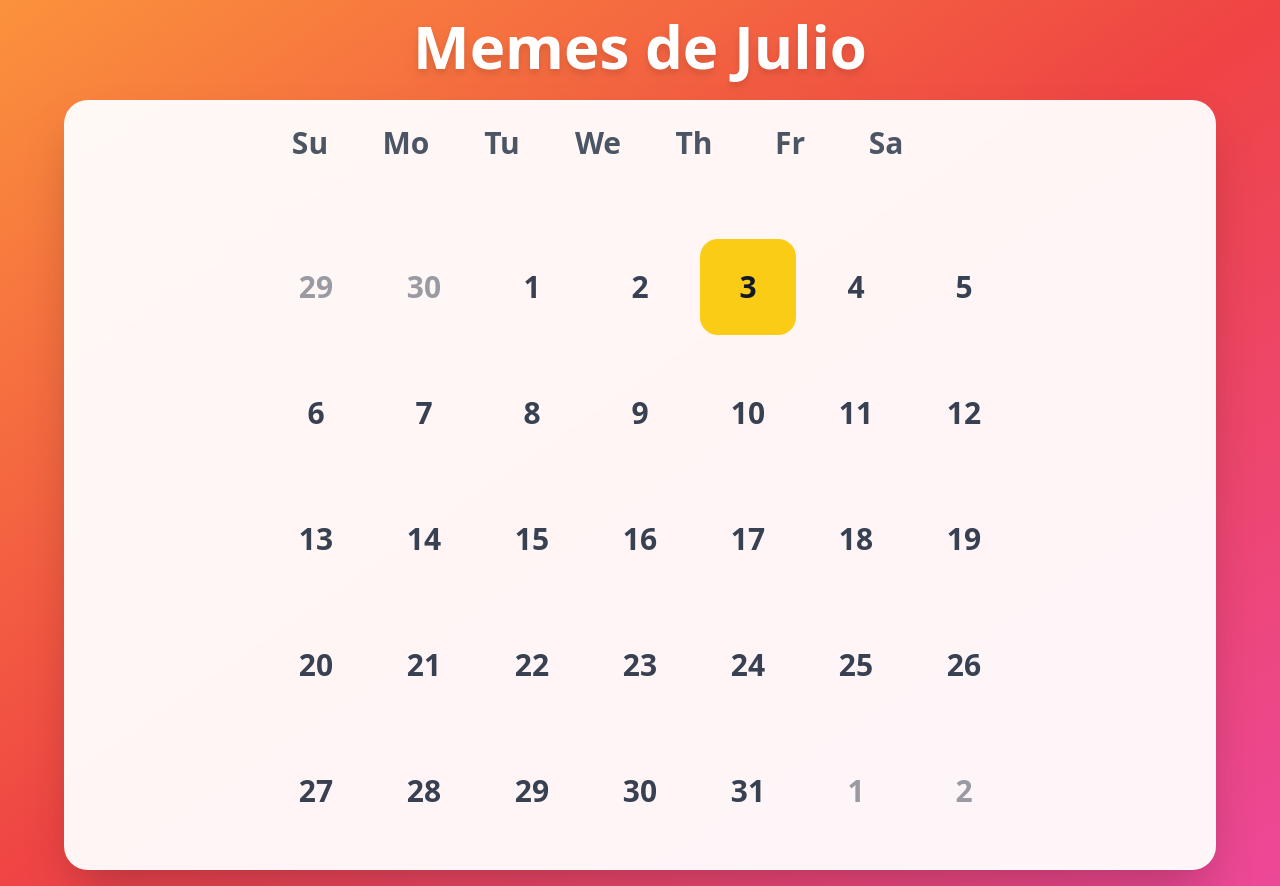
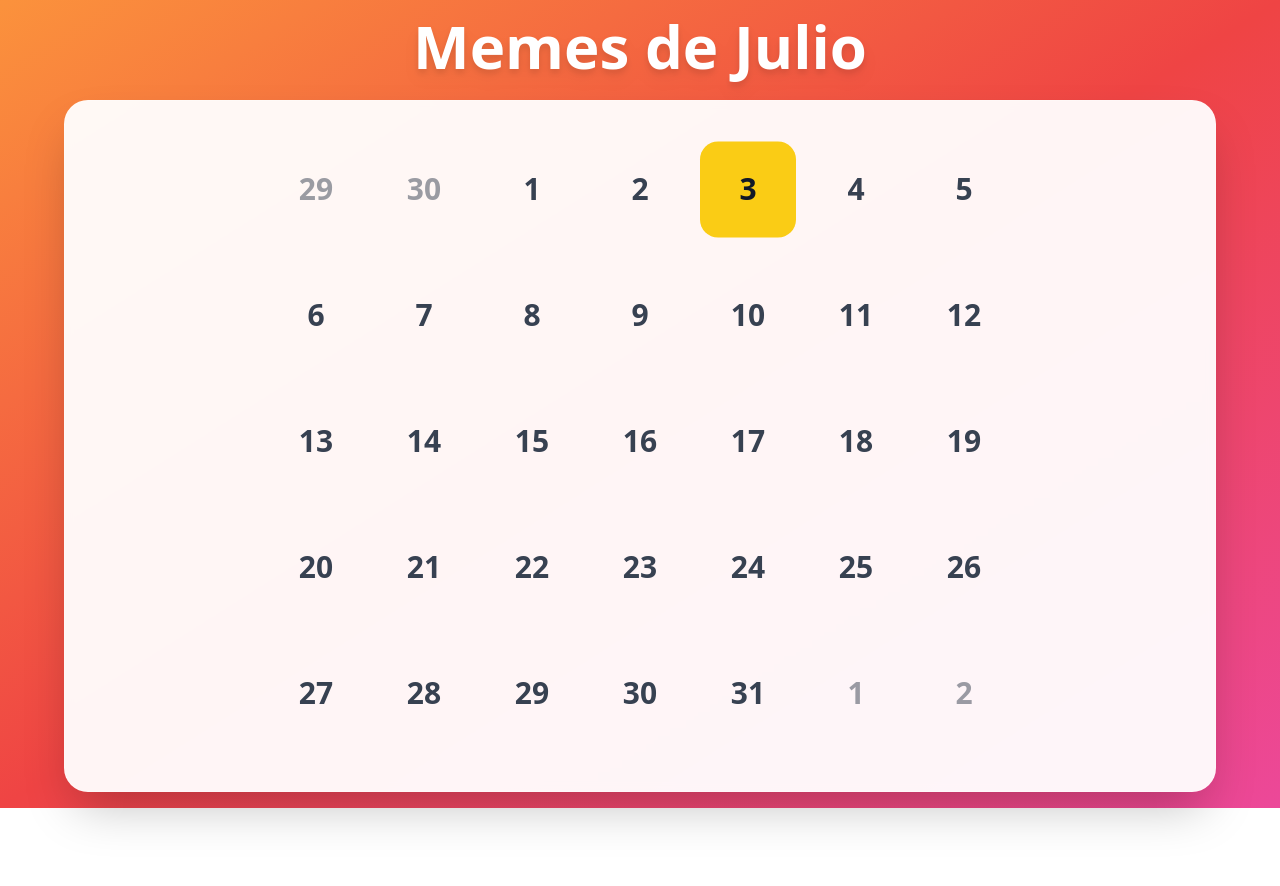
Before and after one commit to memesdejulio/memesdejulio.github.io, a React (Vite) app: page / in a window 1280 px wide. After the commit the page ends 808 px from the top, so only its background shows below. Built offline with nearby package versions, Linux system fonts and the light colour scheme.

Commit message:
remove header

```diff
--- a/src/pages/Memes.tsx
+++ b/src/pages/Memes.tsx
@@ -160,8 +160,8 @@ const Memes = () => {
                     caption_label: "text-3xl font-bold text-gray-800",
                     nav: "hidden", // Hide navigation buttons
                     table: "w-full border-collapse space-y-2",
-                    head_row: "flex mb-4",
-                    head_cell: "text-gray-600 rounded-md w-16 h-16 font-semibold text-xl flex items-center justify-center",
+                    head_row: "flex mb-0",
+                    head_cell: "text-gray-600 rounded-md w-16 h-0 font-semibold text-xl flex items-center justify-center invisible",
                     row: "flex w-full mt-3",
                     cell: "relative p-1 text-center text-xl focus-within:relative focus-within:z-20 [&:has([aria-selected])]:bg-gradient-to-r [&:has([aria-selected])]:from-purple-500 [&:has([aria-selected])]:to-pink-500 [&:has([aria-selected])]:text-white [&:has([aria-selected])]:rounded-xl",
                     day: "h-16 w-16 p-0 font-semibold aria-selected:opacity-100 hover:bg-gradient-to-r hover:from-purple-400 hover:to-pink-400 hover:text-white rounded-xl transition-all duration-200 cursor-pointer text-gray-700 text-xl",
```
